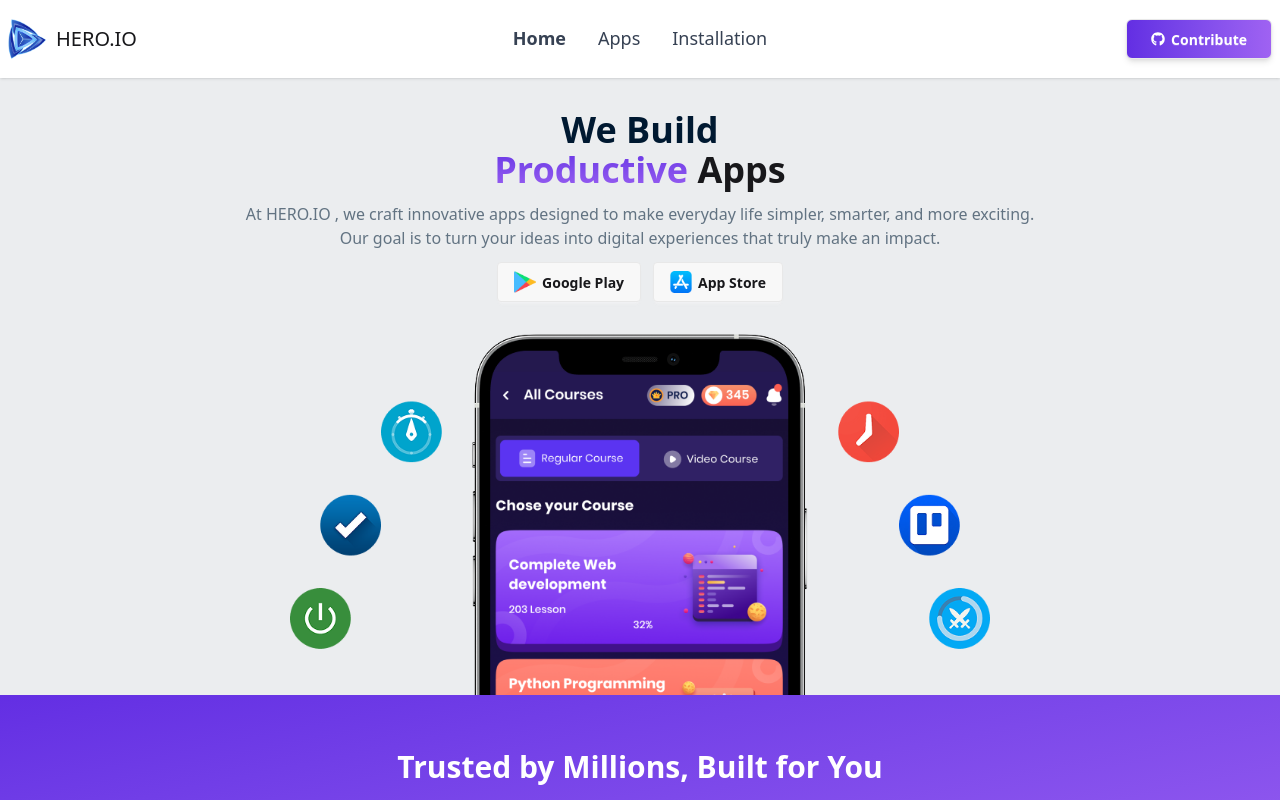
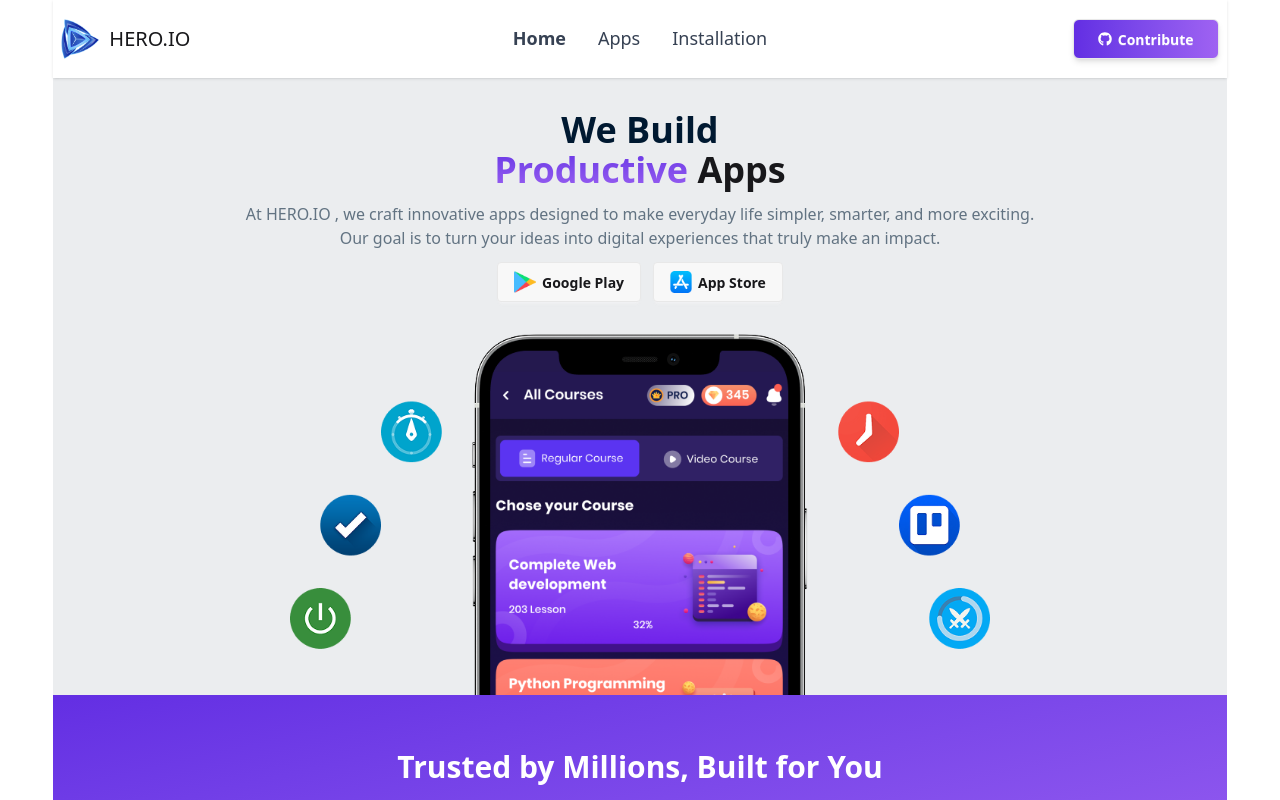
Before and after one commit to minhaj-net/my-installation, a React (Vite) app: page / in a window 1280 px wide. Shown: the top 800 px of the page. Built offline with nearby package versions, Linux system fonts and the light colour scheme.

Commit message:
Apps error added

```diff
--- a/src/Component/CardDetails/CardDetails.jsx
+++ b/src/Component/CardDetails/CardDetails.jsx
@@ -1,5 +1,5 @@
 import React, { useEffect, useState } from "react";
-import { ToastContainer, toast } from "react-toastify";
+import { toast } from "react-toastify";
 
 import downloadIcon from "../../assets/icon-downloads.png";
 import ratingIcon from "../../assets/icon-ratings.png";
@@ -17,7 +17,7 @@ const CardDetails = () => {
   const [Install, setinstall] = useState();
 
   useEffect(() => {
-    const existingList = JSON.parse(localStorage.getItem("installation"));
+    const existingList = JSON.parse(localStorage.getItem("installation")) || [];
     setinstall(existingList.includes(String(id)));
   }, [id]);
 
@@ -49,7 +49,6 @@ const CardDetails = () => {
   if (loading) {
     return (
       <div className="full-page-center">
-        {/* <CustomLoadingSpinner /> */}
         <LoadingSpinner></LoadingSpinner>
       </div>
     );
--- a/src/Component/ErrorApps/ErrorApps.jsx
+++ b/src/Component/ErrorApps/ErrorApps.jsx
@@ -21,12 +21,6 @@ const ErrorApps = () => {
           >
             Go Back !
           </Link>
-          <Link
-            className="btn bg-gradient-to-r from-[#632EE3] to-[#9F62F2] text-white  hover:scale-105 transition duration-300 px-6 py-3 rounded-md shadow-md hover:shadow-lg"
-            to="/apps"
-          >
-            Browse Apps
-          </Link>
         </div>
       </div>
     </div>
--- a/src/Component/LoadingSpiner/LoadingSpiner.jsx
+++ b/src/Component/LoadingSpiner/LoadingSpiner.jsx
@@ -4,11 +4,8 @@ const LoadingSpinner = () => {
   return (
     <div className="flex items-center justify-center min-h-screen ">
       <div className="relative w-20 h-20">
-        {/* Outer ring */}
         <div className="absolute inset-0 rounded-full border-4 border-blue-500 border-t-transparent animate-spin-slow"></div>
-        {/* Middle ring */}
         <div className="absolute inset-4 rounded-full border-4 border-purple-500 border-t-transparent animate-spin"></div>
-        {/* Inner ring */}
         <div className="absolute inset-8 rounded-full border-4 border-pink-500 border-t-transparent animate-spin-reverse"></div>
       </div>
     </div>
--- a/src/Pages/Apps/Apps.jsx
+++ b/src/Pages/Apps/Apps.jsx
@@ -2,7 +2,7 @@ import React, { useEffect, useState } from "react";
 import useApp from "../../Hooks/useCard";
 import downloadIcon from "../../assets/icon-downloads.png";
 import ratingIcon from "../../assets/icon-ratings.png";
-import { Link, Outlet } from "react-router";
+import { Link } from "react-router";
 import LoadingSpinner from "../../Component/LoadingSpiner/LoadingSpiner";
 
 const Apps = () => {
--- a/src/Pages/Installation/Installation.jsx
+++ b/src/Pages/Installation/Installation.jsx
@@ -47,7 +47,6 @@ const Installation = () => {
   if (loading) {
     return (
       <div className="full-page-center">
-        {/* <CustomLoadingSpinner /> */}
         <LoadingSpinner></LoadingSpinner>
       </div>
     );
--- a/src/Pages/Root/Root.jsx
+++ b/src/Pages/Root/Root.jsx
@@ -19,7 +19,7 @@ const Root = () => {
     return <div>This iteam will not Fount</div>;
   }
   return (
-    <div className="max-w-[1280px] mx-auto bg-[#62738221]">
+    <div className=" w-11/12 mx-auto bg-[#62738221]">
       <Navbar></Navbar>
       <Outlet></Outlet>
       <Footer></Footer>
```
Also changed, not shown: src/Routes/Routes.jsx (+4 -4 lines).
